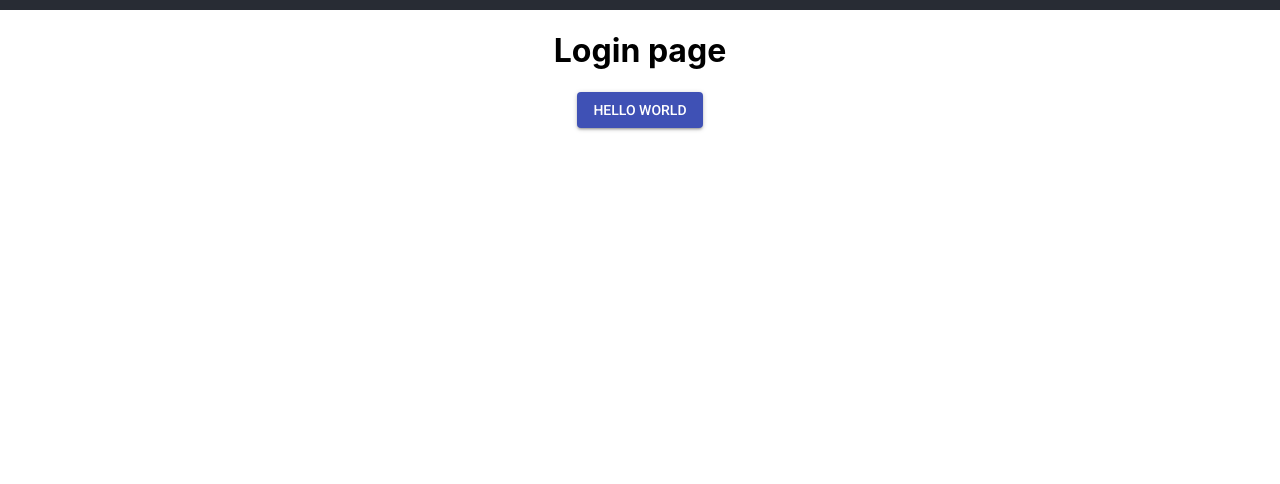
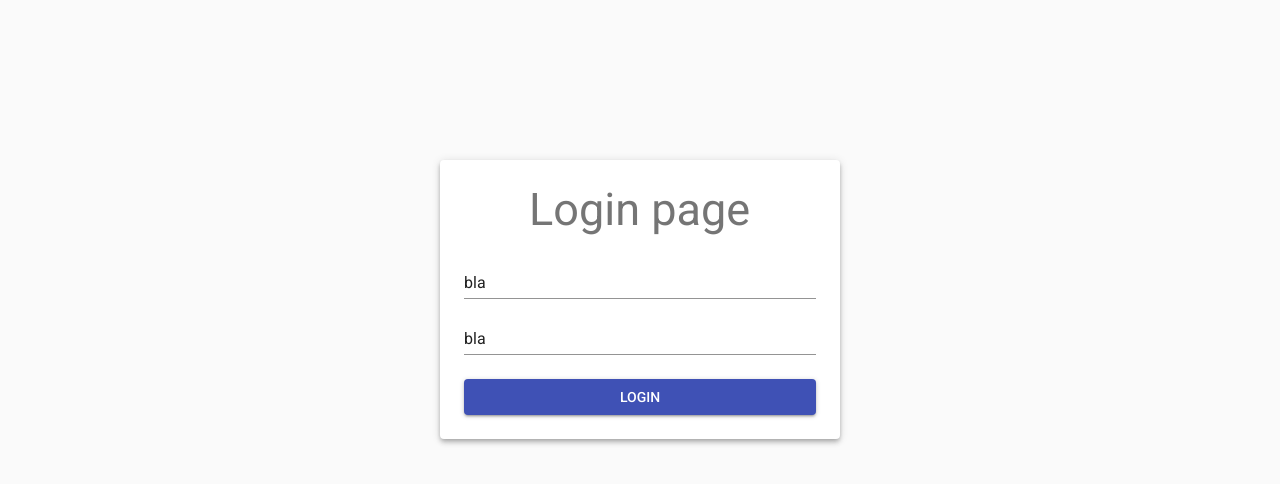
Before and after one commit to RitaK/ChatSite, a React (Create React App) app in the folder client/: page / in a window 1280 px wide. Shown: the top 484 px of the page. Built offline with nearby package versions, Linux system fonts and the light colour scheme.

Commit message:
added a theme using material ui, and added some styles to the login screen

```diff
--- a/client/public/index.html
+++ b/client/public/index.html
@@ -22,7 +22,9 @@
       work correctly both with client-side routing and a non-root public URL.
       Learn how to configure a non-root public URL by running `npm run build`.
     -->
-
+    <meta
+      name="viewport"
+      content="minimum-scale=1, initial-scale=1, width=device-width, shrink-to-fit=no">
     <title>React App</title>
   </head>
   <body>
--- a/client/src/App.js
+++ /dev/null
@@ -1,32 +0,0 @@
-import React, { Component } from 'react';
-import './App.css';
-import Chat from './containers/Chat.js';
-import Login from './containers/Login';
-import Registration from './containers/Registration';
-import 'typeface-roboto';
-
-class App extends Component {
-  constructor(props){
-    super(props);
-    this.state = {
-      loginScreen: true,
-      registrationScreen: false,
-      chatScreen: false
-    }
-  }
-  render() {
-
-    return (
-      <div className="App">
-        <header className="App-header">
-
-        </header>
-        {this.state.loginScreen && <Login />}
-        {this.state.registrationScreen && <Registration />}
-        {this.state.chatScreen && <Chat />}
-      </div>
-    );
-  }
-}
-
-export default App;
--- a/client/src/containers/Chat.js
+++ b/client/src/containers/Chat.js
@@ -1,6 +1,7 @@
 import React, { Component } from 'react';
 
 class Chat extends Component{
+
     render(){
 
         return(
--- a/client/src/containers/Login.js
+++ b/client/src/containers/Login.js
@@ -1,18 +1,54 @@
 import React, { Component } from 'react';
-import Button from '@material-ui/core/Button';
+import {Button, TextField, Paper} from '@material-ui/core';
+import Typography from '@material-ui/core/Typography';
+import { withStyles } from '@material-ui/core/styles';
+import PropTypes from 'prop-types';
+
+const styles = theme => ({
+    root: {
+      textAlign: 'center',
+      //paddingTop: theme.spacing.unit * 14,
+    },
+    Paper: {
+        padding: theme.spacing.unit * 3,
+        margin: 'auto',
+        maxWidth: 400
+    },
+    TextField: {
+        'margin-top': theme.spacing.unit * 2,
+        'margin-bottom': theme.spacing.unit
+    },
+    Button: {
+        'margin-top': theme.spacing.unit * 2
+    }
+  });
 
 class Login extends Component{
     render(){
-
+        const {classes} = this.props;
         return(
             <div>
-                <h1>Login page</h1>
-                <Button variant="contained" color="primary">
-                    Hello world
-                </Button>
+                <Paper className = {classes.Paper} elevation = {4}>
+                    <Typography component="h4" variant="display2" gutterBottom>
+                    Login page
+                    </Typography>
+                    <TextField className = {classes.TextField} value={"bla"} fullWidth= {true}>
+
+                    </TextField>
+                    <TextField className = {classes.TextField} value={"bla"} fullWidth= {true}>
+
+                    </TextField>
+                    <Button className = {classes.Button} variant="contained" color="primary" fullWidth = {true}>
+                        Login
+                    </Button>
+                </Paper>
             </div>
         );
     }
 }
 
-export default Login;
+Login.propTypes = {
+    classes: PropTypes.object.isRequired
+}
+
+export default withStyles(styles)(Login);
--- a/client/src/index.js
+++ b/client/src/index.js
@@ -1,10 +1,10 @@
 import React from 'react';
 import ReactDOM from 'react-dom';
 import './index.css';
-import App from './App';
+import Index from './pages/index';
 import * as serviceWorker from './serviceWorker';
 
-ReactDOM.render(<App />, document.getElementById('root'));
+ReactDOM.render(<Index />, document.getElementById('root'));
 
 // If you want your app to work offline and load faster, you can change
 // unregister() to register() below. Note this comes with some pitfalls.
--- /dev/null
+++ b/client/src/pages/index.js
@@ -0,0 +1,51 @@
+import React, { Component } from 'react';
+import Chat from '../containers/Chat.js';
+import Login from '../containers/Login';
+import Registration from '../containers/Registration';
+import 'typeface-roboto';
+import withRoot from '../withRoot';
+import PropTypes from 'prop-types';
+import { withStyles } from '@material-ui/core/styles';
+
+
+const styles = theme => ({
+  root: {
+    textAlign: 'center',
+    paddingTop: theme.spacing.unit * 20,
+  },
+});
+
+class Index extends Component {
+  constructor(props){
+    super(props);
+    this.state = {
+      loginScreen: true,
+      registrationScreen: false,
+      chatScreen: false
+    }
+  }
+  render() {
+
+    const {classes } = this.props;
+
+    return (
+
+        <div className={classes.root}>
+          <header >
+
+          </header>
+          {this.state.loginScreen && <Login />}
+          {this.state.registrationScreen && <Registration />}
+          {this.state.chatScreen && <Chat />}
+        </div>
+
+
+    );
+  }
+}
+
+Index.propTypes = {
+  classes : PropTypes.object.isRequired,
+};
+
+export default withRoot(withStyles(styles)(Index));
--- /dev/null
+++ b/client/src/withRoot.js
@@ -0,0 +1,36 @@
+import React from 'react';
+import { createMuiTheme, MuiThemeProvider } from '@material-ui/core/styles';
+import purple from '@material-ui/core/colors/purple';
+import green from '@material-ui/core/colors/green';
+import CssBaseline from '@material-ui/core/CssBaseline';
+
+const theme = createMuiTheme({
+
+    overrides: {
+        palette: {
+            primary:  { main: purple[500] },
+            secondary: green,
+          },
+        /* MuiButton: {
+            label:{
+                background: '#18202c'
+            },
+        }, */
+    },
+  });
+
+
+  function withRoot(Component){
+      function WithRoot(props){
+
+        return (
+            <MuiThemeProvider theme = {theme}>
+                <CssBaseline/>
+                <Component {...props} />
+            </MuiThemeProvider>
+        );
+      }
+
+      return WithRoot;
+  }
+  export default withRoot;
--- a/package.json
+++ b/package.json
@@ -25,10 +25,12 @@
     "http": "0.0.0",
     "mongoose": "^5.4.16",
     "react": "^16.8.3",
-    "socket.io": "^2.2.0"
+    "socket.io": "^2.2.0",
+    "yargs": "^13.2.1"
   },
   "devDependencies": {
     "concurrently": "^4.1.0",
+    "react-dev-utils": "^7.0.3",
     "typescript": "^3.3.3333"
   }
 }
```
Also changed, not shown: 2 other files (tests, documents, lock files or other folders).
